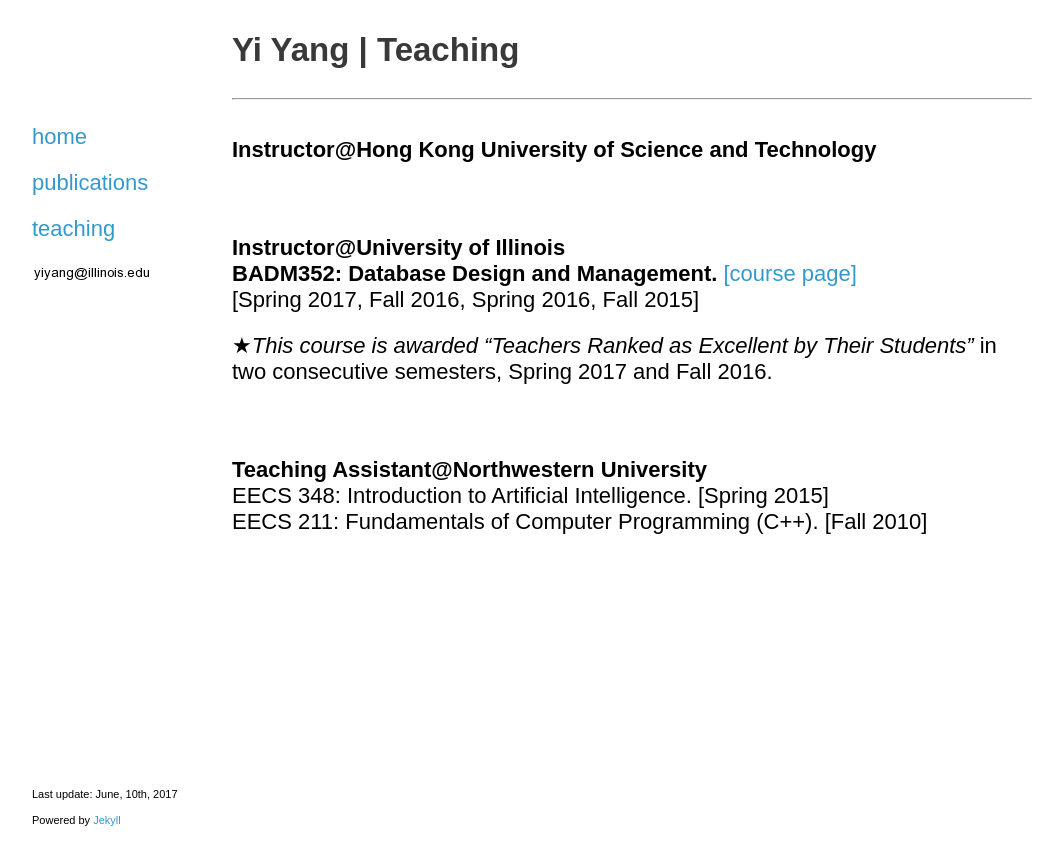
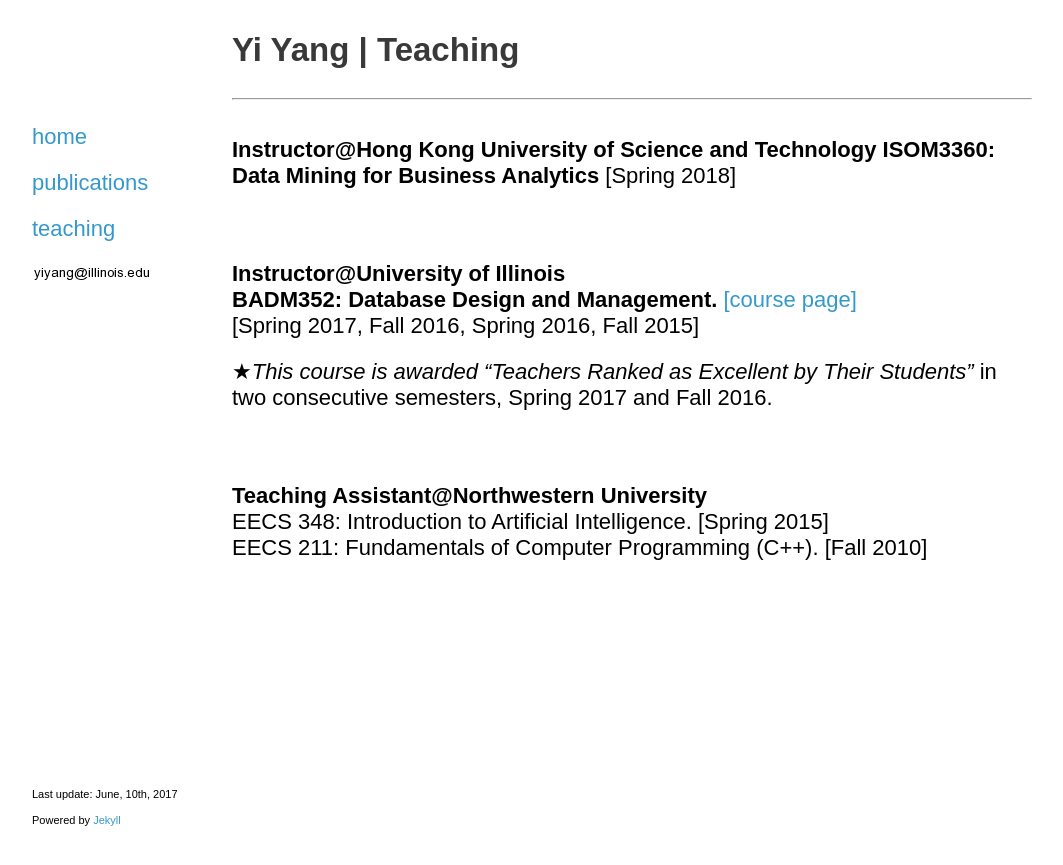
Before and after one commit to yya518/yya518.github.io, a Jekyll site: the page built from teaching.md, in a window 1280 px wide. Shown: the top 865 px of the page, without its empty margins (108-1171 px from the left). Built offline with Jekyll 4.4.1, drawn with Linux system fonts in a browser that asks for light colours.

```diff
--- a/teaching.md
+++ b/teaching.md
@@ -8,6 +8,8 @@
 * * *
 <br>
 **Instructor@Hong Kong University of Science and Technology**
+**ISOM3360: Data Mining for Business Analytics**
+[Spring 2018]
 <br><br><br>
 
 **Instructor@University of Illinois**
```
Also changed, not shown: index.md (+1 -1 lines).
